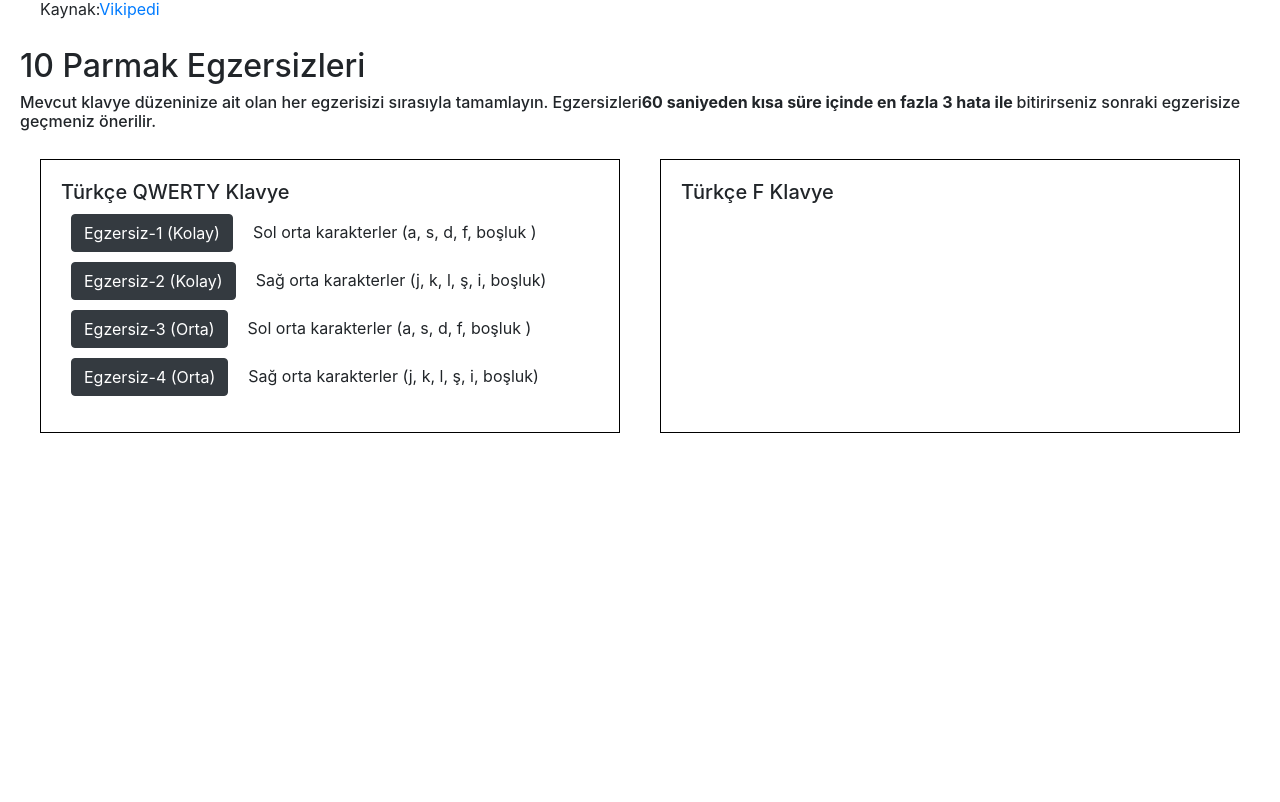
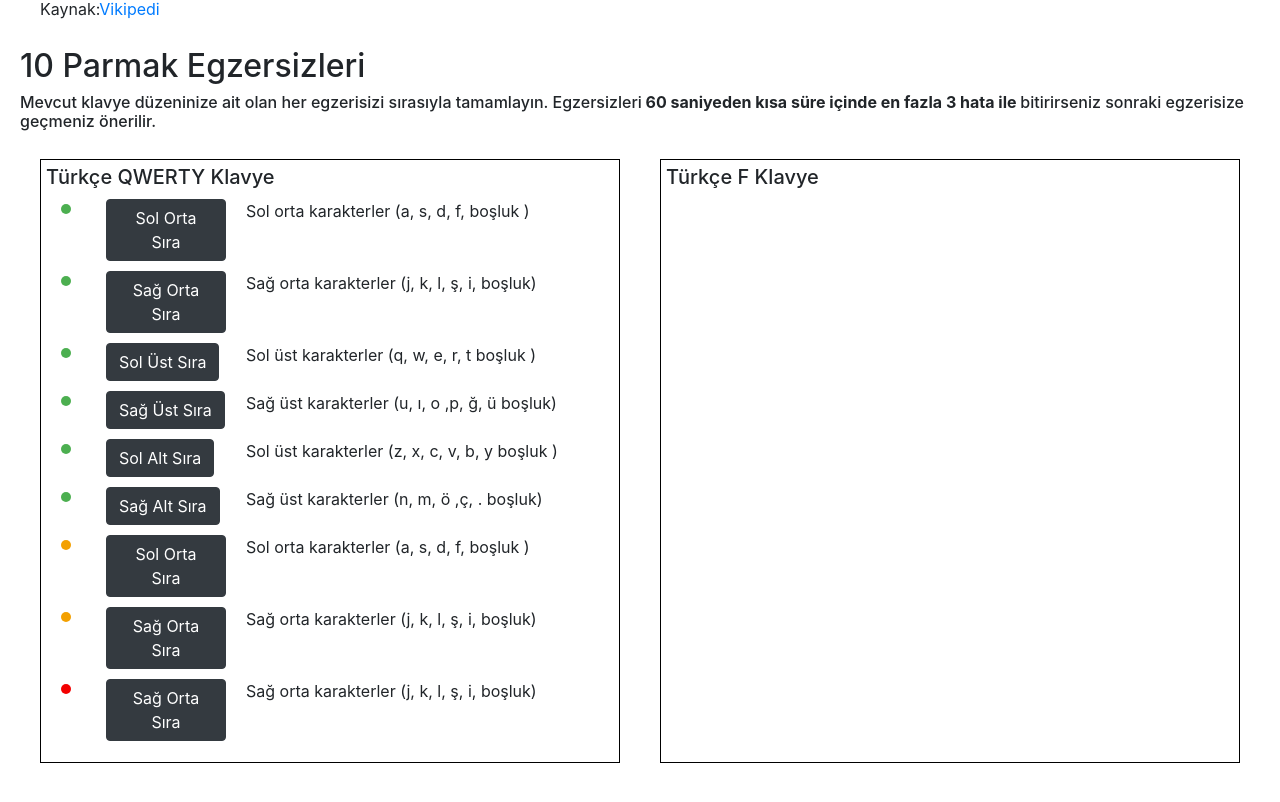
Before and after one commit to karahanozen98/react-onparmak, a React (Create React App) app: page / in a window 1280 px wide. Shown: the part 518-1320 px from the top of the page. Before the commit the page ends 991 px from the top, so only its background shows below. Built offline with nearby package versions, Linux system fonts and the light colour scheme.

Commit message:
new features added, fixed some bugs

```diff
--- a/src/Components/ExerciseData/exerciseData.js
+++ b/src/Components/ExerciseData/exerciseData.js
@@ -5,31 +5,83 @@ export const exerciseData = [
     data: [
       {
         id: "turkish-qwerty-ex-1",
-        name: "Egzersiz-1 (Kolay)",
+        name: "Sol Orta Sıra",
         description: "Sol orta karakterler (a, s, d, f, boşluk )",
         characters: ["a", "s", "d", "f"],
         difficulty: "easy",
       },
       {
         id: "turkish-qwerty-ex-2",
-        name: "Egzersiz-2 (Kolay)",
+        name: "Sağ Orta Sıra",
         description: "Sağ orta karakterler (j, k, l, ş, i, boşluk)",
         characters: ["j", "k", "l", "ş", "i"],
         difficulty: "easy",
       },
       {
         id: "turkish-qwerty-ex-3",
-        name: "Egzersiz-3 (Orta)",
+        name: "Sol Üst Sıra",
+        description: "Sol üst karakterler (q, w, e, r, t boşluk )",
+        characters: ["q", "w", "e", "r", "t"],
+        difficulty: "easy",
+      },
+      {
+        id: "turkish-qwerty-ex-4",
+        name: "Sağ Üst Sıra",
+        description: "Sağ üst karakterler (u, ı, o ,p, ğ, ü boşluk)",
+        characters: ["u", "ı", "o", "p", "ğ", "ü"],
+        difficulty: "easy",
+      },
+      {
+        id: "turkish-qwerty-ex-5",
+        name: "Sol Alt Sıra",
+        description: "Sol üst karakterler (z, x, c, v, b, y boşluk )",
+        characters: ["q", "w", "e", "r", "t", "y"],
+        difficulty: "easy",
+      },
+      {
+        id: "turkish-qwerty-ex-6",
+        name: "Sağ Alt Sıra",
+        description: "Sağ üst karakterler (n, m, ö ,ç, . boşluk)",
+        characters: ["n", "m", "ö", "ç", "."],
+        difficulty: "easy",
+      },
+      {
+        id: "turkish-qwerty-ex-7",
+        name: "Sol Orta Sıra",
         description: "Sol orta karakterler (a, s, d, f, boşluk )",
         characters: ["a", "s", "d", "f"],
         difficulty: "normal",
       },
       {
-        id: "turkish-qwerty-ex-4",
-        name: "Egzersiz-4 (Orta)",
+        id: "turkish-qwerty-ex-8",
+        name: "Sağ Orta Sıra",
         description: "Sağ orta karakterler (j, k, l, ş, i, boşluk)",
         characters: ["j", "k", "l", "ş", "i"],
         difficulty: "normal",
+      },
+      {
+        id: "turkish-qwerty-ex-9",
+        name: "Sağ Orta Sıra",
+        description: "Sağ orta karakterler (j, k, l, ş, i, boşluk)",
+        characters: [
+          "q",
+          "w",
+          "e",
+          "r",
+          "t",
+          "a",
+          "s",
+          "d",
+          "f",
+          "g",
+          "h",
+          "z",
+          "x",
+          "c",
+          "v",
+          "b",
+        ],
+        difficulty: "hard",
       },
     ],
   },
--- a/src/Components/ExerciseList/ExerciseList.js
+++ b/src/Components/ExerciseList/ExerciseList.js
@@ -39,36 +39,62 @@ function ExerciseList({ exerciseData, currExercise, setExercise }) {
     }
   };
   const decideColor = (exercise) => {
-    if (currExercise) if (currExercise.id === exercise.id) return "primary";
+    // if there is a running exercise and if its this exercise then set color
+    if (currExercise) if (currExercise.id === exercise.id) return "warning";
+    // if exercise is completed
     if (exercise.isCompleted) return "success";
     else return "dark";
   };
+  const CategoryWrapper = ({ category }) => (
+    <div key={category.id} className="home-exercises">
+      <h5>{category.type}</h5>
+      <ul className="home-exercises-ul">
+        {category.data.map((exercise) => {
+          return <ExerciseWrapper exercise={exercise}></ExerciseWrapper>;
+        })}
+      </ul>
+    </div>
+  );
+
+  const ExerciseDifficulyt = ({ difficulty }) => {
+    let color;
+    if (difficulty === "easy") color = "#4CAF50";
+    else if (difficulty === "normal") color = "#F3A000";
+    else if (difficulty === "hard") color = "#F30000";
+    return (
+      <div className="exercise-difficulty" style={{ background: color }}></div>
+    );
+  };
+
+  const ExerciseWrapper = ({ exercise }) => (
+    <li key={exercise.id}>
+      <table className="exercise-table">
+        <tr>
+          <td>
+            <ExerciseDifficulyt
+              difficulty={exercise.difficulty}
+            ></ExerciseDifficulyt>
+          </td>
+          <td>
+            <Button
+              color={decideColor(exercise)}
+              onClick={() => handleClick(exercise)}
+            >
+              <span> {exercise.name}</span>
+            </Button>
+          </td>
+          <td>
+            <span className="home-exercises-span">{exercise.description}</span>
+          </td>
+        </tr>
+      </table>
+    </li>
+  );
 
   return (
     <div className="home-row-2">
       {exerciseData.map((category) => {
-        return (
-          <div key={category.id} className="home-exercises">
-            <h5>{category.type}</h5>
-            <ul className="home-exercises-ul">
-              {category.data.map((exercise) => {
-                return (
-                  <li key={exercise.id}>
-                    <Button
-                      color={decideColor(exercise)}
-                      onClick={() => handleClick(exercise)}
-                    >
-                      {exercise.name}
-                    </Button>
-                    <span className="home-exercises-span">
-                      {exercise.description}
-                    </span>
-                  </li>
-                );
-              })}
-            </ul>
-          </div>
-        );
+        return <CategoryWrapper category={category}></CategoryWrapper>;
       })}
     </div>
   );
--- a/src/Components/generateExercise/generateExercise.js
+++ b/src/Components/generateExercise/generateExercise.js
@@ -11,7 +11,7 @@ function generateExercise(exercise) {
         ];
       randLength = Math.floor(Math.random() * 6 + 2);
       for (let i = 0; i < randLength; i++) resultStr += randomChar;
-    } else if (exercise.difficulty === "normal") {
+    } else {
       randLength = Math.floor(Math.random() * 6 + 2);
       for (let i = 0; i < randLength; i++) {
         randomChar =
--- a/src/Pages/Exercise/ExerciseComponent.jsx
+++ b/src/Pages/Exercise/ExerciseComponent.jsx
@@ -2,6 +2,7 @@ import React, { useState, useEffect, useRef } from "react";
 import generateExercise from "../../Components/generateExercise/generateExercise";
 import scrollIntoSection from "../../Components/ScrollIntoSection/ScrollIntoSection";
 import { Button, Alert } from "reactstrap";
+import image from "../../static/images/q.png";
 import "./ExerciseComponent.css";
 
 function ExerciseComponent({ exercise, UpdateExercises }) {
@@ -30,9 +31,9 @@ function ExerciseComponent({ exercise, UpdateExercises }) {
   };
 
   useEffect(() => {
+    stopExercise();
     setText(generateExercise(exercise));
     setListening(false);
-    stopExercise();
     // eslint-disable-next-line
   }, [exercise]);
 
@@ -103,7 +104,11 @@ function ExerciseComponent({ exercise, UpdateExercises }) {
 
   return (
     <div className="exercise">
-      {/* <h2>{props.exercise.name}</h2> */}
+      <figure>
+        <img alt="Örnek Klavye Tutuşu" src={image}></img>
+        <figcaption>Örnek Klavye Tutuşu</figcaption>
+      </figure>
+
       <Button
         id="btnStartExercise"
         disabled={isListening}
@@ -116,12 +121,12 @@ function ExerciseComponent({ exercise, UpdateExercises }) {
         Durdur
       </Button>
       <div className="exercise-text" style={{ background: color }}>
-        <strong style={{ background: "#d4edda" }}>{input}</strong>
+        <span style={{ background: "#d4edda" }}>{input}</span>
         {text}
       </div>
       <Alert
         className={time ? "alert-visible" : "alert-hidden"}
-        color={time <= 60 && error <= 3 ? "success" : "danger"}
+        color={time <= 50 && error <= 3 ? "success" : "danger"}
       >
         <span>
           {"Tamamlandı " + Math.floor(time) + " saniye " + error + " hata"}
--- a/src/Pages/Home/Home.css
+++ b/src/Pages/Home/Home.css
@@ -23,7 +23,7 @@
 .home-exercises {
   border: 1px solid black;
   margin: 20px;
-  padding: 20px;
+  padding: 5px;
 }
 .home-exercises-ul {
   list-style: none;
@@ -50,6 +50,21 @@ p {
   width: 100%;
   min-width: 350px;
 }
+.exercise-table > tr {
+  display: grid;
+  grid-template-columns: 50px 120px auto;
+}
+
+.exercise-difficulty {
+  display: inline-block;
+  color: #000;
+  font-size: 0.8rem;
+  font-weight: bold;
+  overflow: hidden;
+  padding: 5px;
+  margin: 5px;
+  border-radius: 50%;
+}
 
 @media (max-width: 900px) {
   .home {
```
Also changed, not shown: src/Pages/Home/Home.jsx (+6 -3 lines), src/static/images/q.png (added), 1 other file (tests, documents, lock files or other folders).
